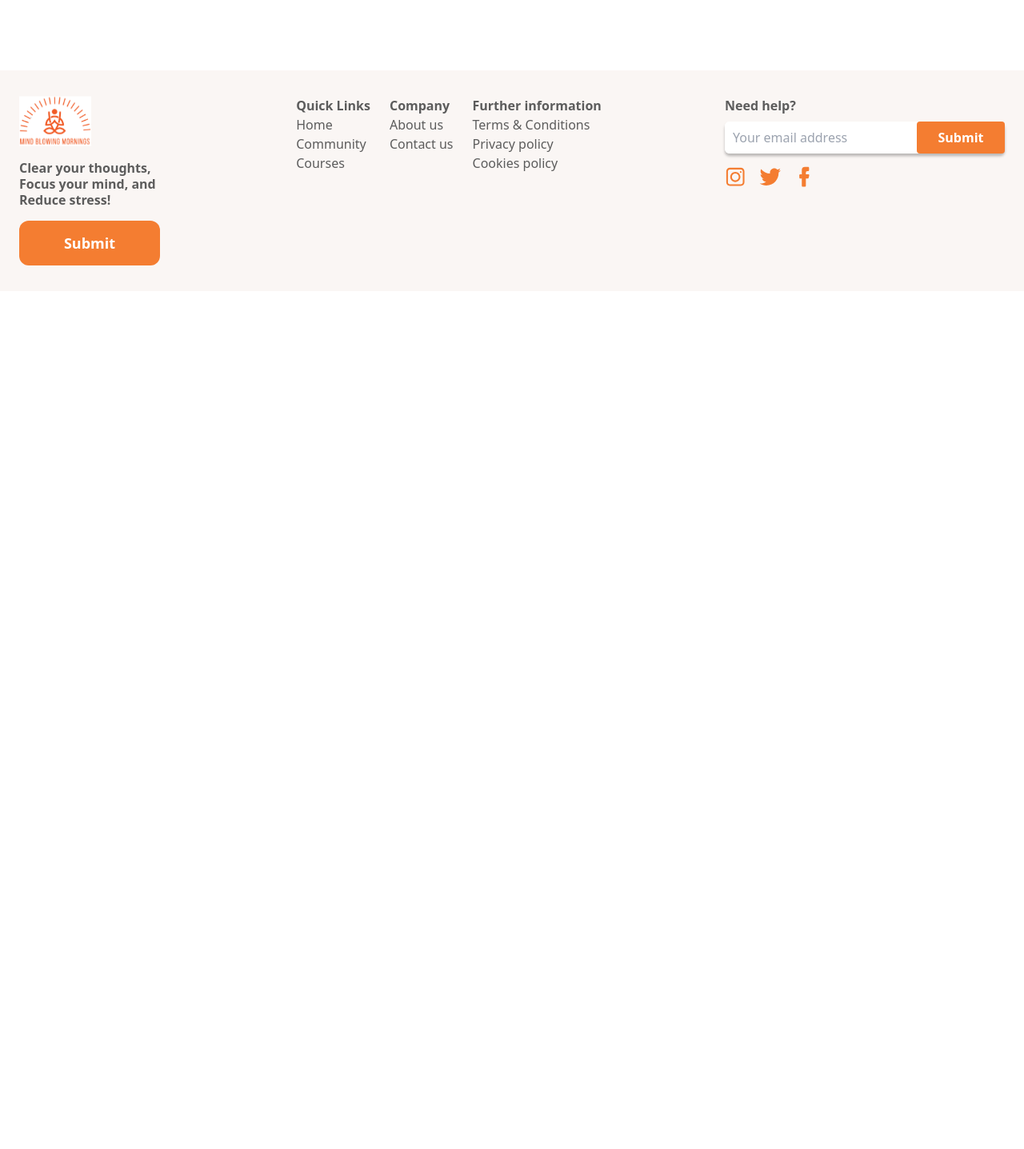
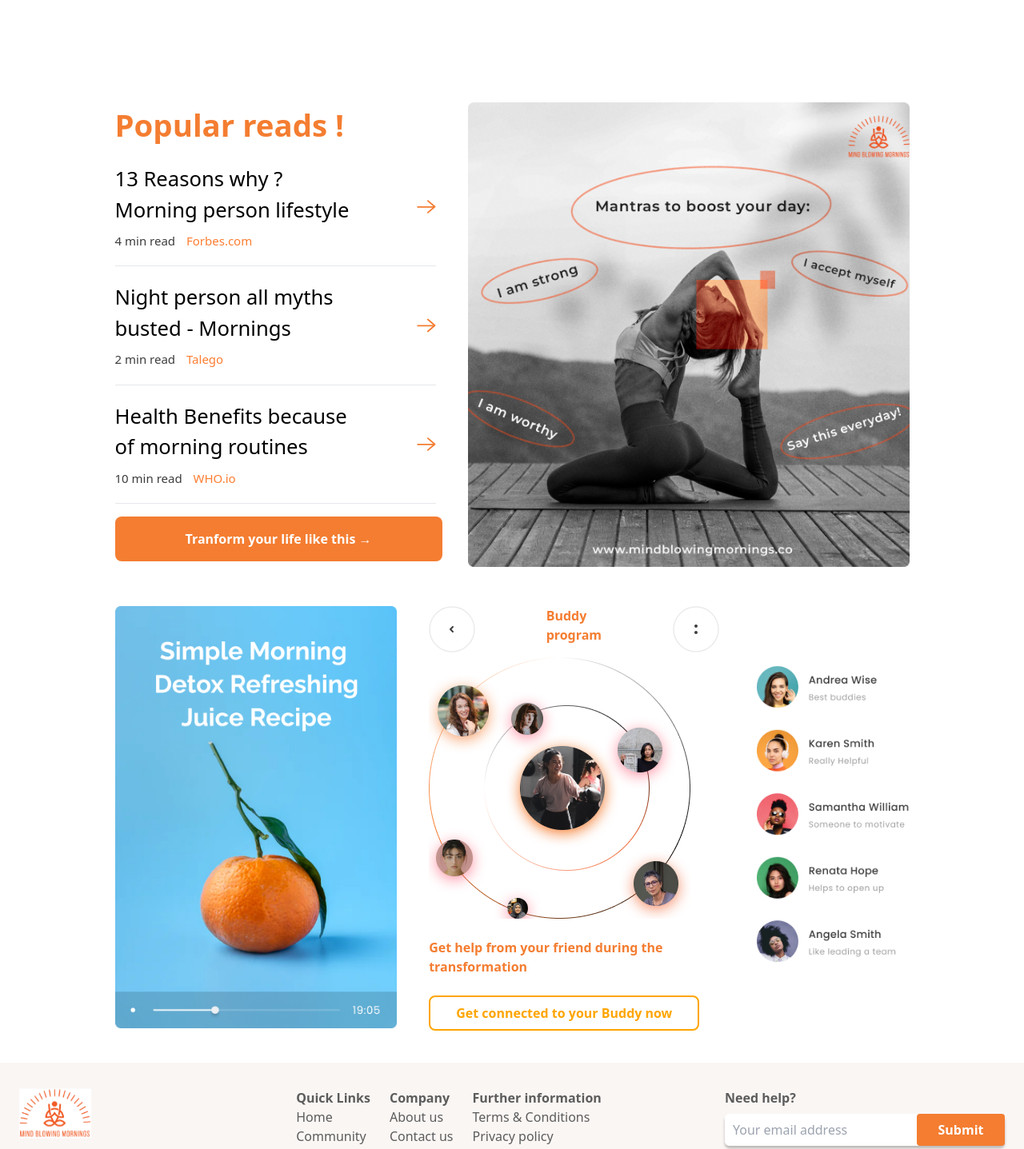
Before and after one commit to AndDev741/Mind-Blowing-Morning, a React (Vite) app: page /contact in a window 1280 px wide. Shown: the part 1584-3021 px from the top of the page at 80% size. Before the commit the page ends 1948 px from the top, so only its background shows below. Built offline with nearby package versions, Linux system fonts and the light colour scheme.

Commit message:
Added CommunityPAGE

```diff
--- a/src/App.tsx
+++ b/src/App.tsx
@@ -6,7 +6,7 @@ import Navbar from "./components/navbar/Navbar";
 import Home from "./pages/Home";
 import About from "./pages/About";
 import Courses from "./pages/Courses";
-import Community from "./pages/Community";
+import Community from "./pages/Community_Page/Community";
 import Contact from "./pages/Contact";
 import Payment from "./pages/Payment";
 import Dashboard from "./pages/Dashboard";
@@ -24,7 +24,7 @@ const App = () => {
         <Route path="/contact" element={<Contact />} />
       </Routes> */}
       <Payment></Payment>
-
+      <Community/>
       <Footer />
     </>
   );
--- a/src/pages/Community_Page/Community.tsx
+++ b/src/pages/Community_Page/Community.tsx
@@ -11,34 +11,32 @@ export default function Community() {
             <div className="link w-[100%]">
               <h4 className="Cheading font-bold" style={{fontSize:"2.4rem",color:"#F47D31"}}>Popular reads !</h4>
               <div className="Links border-b mr-10">
-                <Link to={"/"} className="flex justify-between w-[401px] my-7"><span className="para">13 Reasons why ?<br />
-                  Morning person lifestyle</span><img src="./src/pages/Community_Page/Group 4.svg" alt="" /></Link>
+                <Link to={"/"} className="flex justify-between w-[401px] my-5"><span className="para" style={{fontSize:"1.6rem"}}>13 Reasons why ?<br />
+                  Morning person lifestyle<div className="small mt-2"><p style={{fontSize:"15px", color:"#3C3C3C"}}>4 min read <span style={{fontSize:"15px",color:"#FD7D31", marginLeft:"10px"}}>Forbes.com</span></p></div></span><img src="./src/pages/Community_Page/Group 4.svg" alt="" /></Link>
               </div>
               <div className="Links border-b mr-10">
-                <Link to={"/"} className="flex justify-between w-[401px] my-7"><span className="para">13 Reasons why ?<br />
-                  Morning person lifestyle</span><img src="./src/pages/Community_Page/Group 4.svg" alt="" /></Link>
+                <Link to={"/"} className="flex justify-between w-[401px] my-5"><span className="para" style={{fontSize:"1.6rem"}}>Night person all myths<br/> busted - Mornings<div className="small mt-2"><p style={{fontSize:"15px", color:"#3C3C3C"}}>2 min read <span style={{fontSize:"15px",color:"#FD7D31", marginLeft:"10px"}}>Talego</span></p></div></span><img src="./src/pages/Community_Page/Group 4.svg" alt="" /></Link>
               </div>
               <div className="Links border-b mr-10">
-                <Link to={"/"} className="flex justify-between w-[401px] my-7"><span className="para">13 Reasons why ?<br />
-                  Morning person lifestyle</span><img src="./src/pages/Community_Page/Group 4.svg" alt="" /></Link>
+                <Link to={"/"} className="flex justify-between w-[401px] my-5"><span className="para" style={{fontSize:"1.6rem"}}>Health Benefits because<br/> of morning routines<div className="small mt-2"><p style={{fontSize:"15px", color:"#3C3C3C"}}>10 min read <span style={{fontSize:"15px",color:"#FD7D31", marginLeft:"10px"}}>WHO.io</span></p></div></span><img src="./src/pages/Community_Page/Group 4.svg" alt="" /></Link>
               </div>
               <Button className="mt-4 self-center" style={{ padding: "1rem 5.5rem",margin:"1rem 0" }}>Tranform your life like this →</Button>
             </div>
           </div>
           <div className="img"><img src="./src/pages/Community_Page/Post 4.png"/></div>
         </div>
-        <div className="vi flex ">
+        <div className="vi flex mt-10 justify-between w-[100%]">
           <div className="video"><img src="./src/pages/Community_Page/Video Card.png" alt="" /></div>
-          <div className="BuddyP">
+          <div className="BuddyP mx-10 justify-center">
             <div className="bheading flex justify-between">
               <span className="back"><img src="./src/pages/Community_Page/Arrow.svg" alt="" /></span>
-              <h4 className="Cheading">Buddy program</h4>
+              <h4 className="Cheading font-bold mb-4"style={{fontSize:"1rem",color:"#F47D31"}}>Buddy <br/>program</h4>
               <span className="option"><img src="./src/pages/Community_Page/More.svg" alt="" /></span>
             </div>
             <div className="spiralimg"><img src="./src/pages/Community_Page/spiral.png" alt="" /></div>
             <div className="Action">
-              <h3>Get help from your friend during the transformation</h3>
-              <Button style={{ backgroundColor: "white", color: "orange", border: "2px solid orange" }} className="BPbtn">Get connected to your Buddy now</Button>
+              <h3 className="Cheading font-bold my-6" style={{fontSize:"1rem",color:"#F47D31"}}>Get help from your friend during the transformation</h3>
+              <Button style={{ backgroundColor: "white", color: "orange", border: "2px solid orange",padding:".5rem 2rem" }} className="BPbtn">Get connected to your Buddy now</Button>
             </div>
           </div>
           <div className="Postimg"><img src="./src/pages/Community_Page/Buddies.png" alt="" /></div>
```
